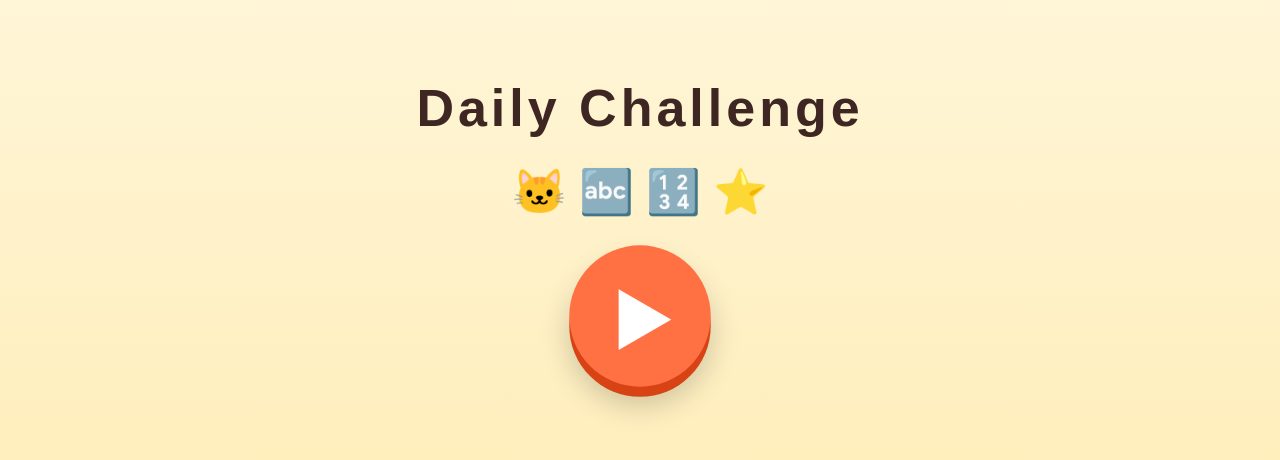
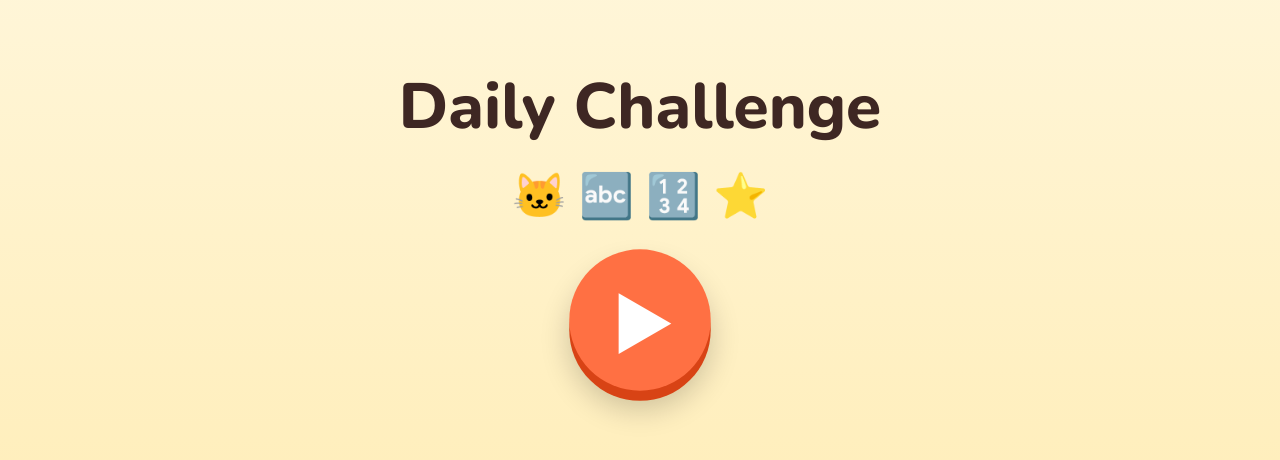
Before and after one commit to chunpongethan/cantonese-flashcards, a plain HTML site: page index.html in a window 1280 px wide. Shown: the part 168-628 px from the top of the page. Drawn offline with nearby package versions, Linux system fonts and the light colour scheme; a web font is replaced by a local one.

Commit message:
Make the welcome screen title bold and centred
Co-Authored-By: Claude Opus 5.5 <noreply@anthropic.com>

```diff
--- a/css/style.css
+++ b/css/style.css
@@ -96,7 +96,12 @@ button:active { transform: scale(.96); }
 
 /* ---------- Splash ---------- */
 .splash { align-items: center; justify-content: center; gap: 28px; }
-.splash-title { font-size: 52px; font-weight: 700; letter-spacing: 4px; }
+.splash-title {
+  font: 800 clamp(44px, 14vw, 64px) / 1.05 'Nunito', system-ui, sans-serif;
+  text-align: center;
+  padding: 0 16px;
+  color: var(--ink);
+}
 .splash-pics { font-size: 44px; }
 .play-btn {
   width: 140px; height: 140px;
--- a/sw.js
+++ b/sw.js
@@ -1,6 +1,6 @@
 // Offline support: app files are cached up front; fonts, Hanzi Writer and
 // stroke data are cached the first time they load.
-const VERSION = 'v7';
+const VERSION = 'v8';
 const APP_CACHE = `app-${VERSION}`;
 const RUNTIME_CACHE = `runtime-${VERSION}`;
 
```
